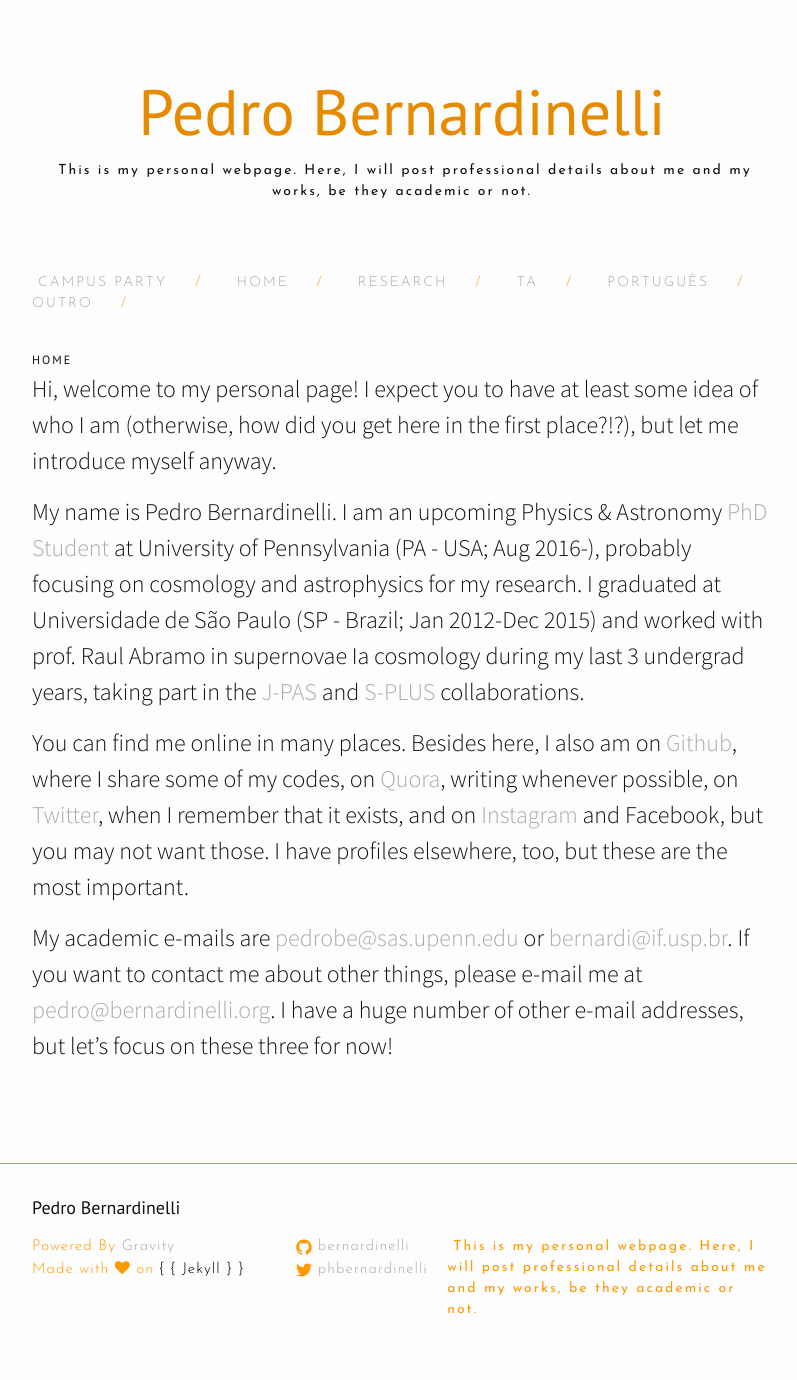
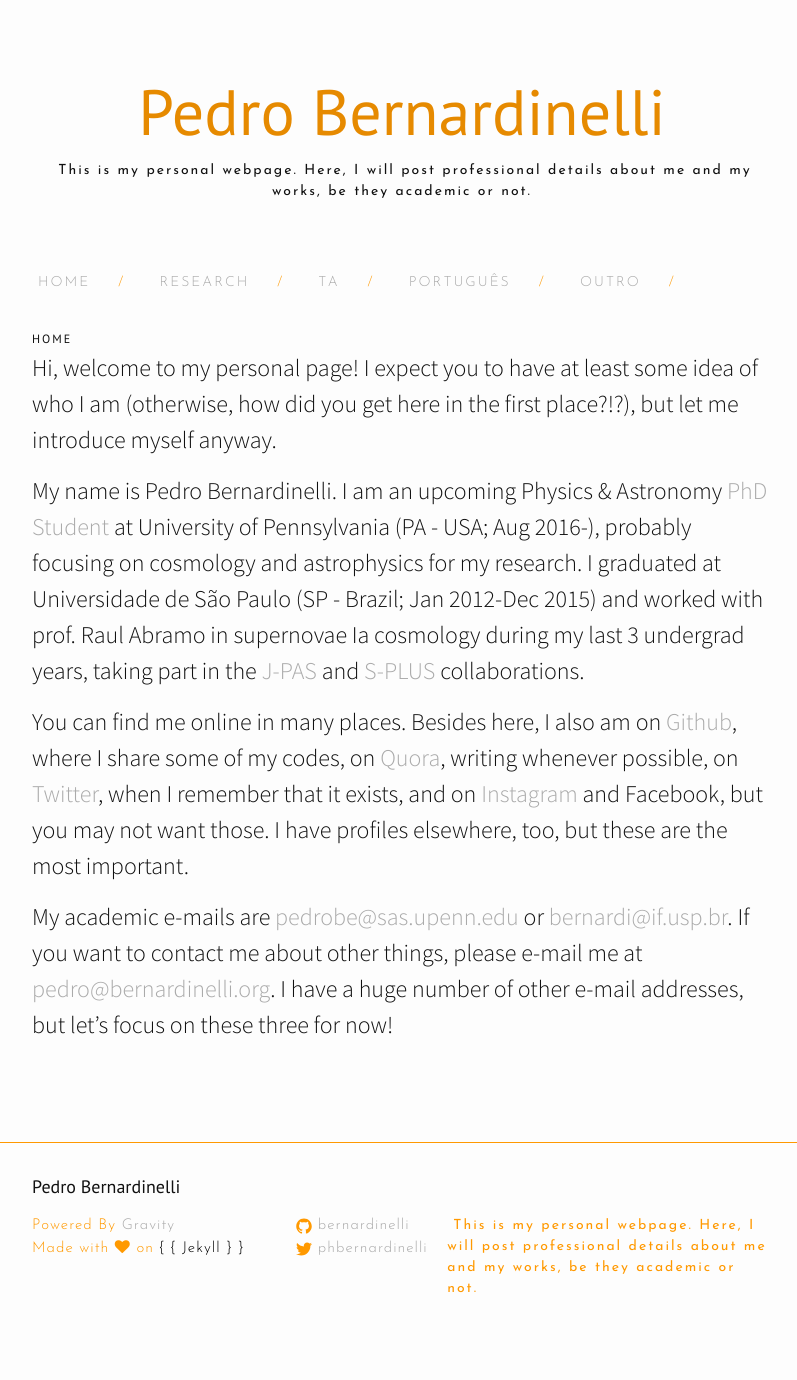
Before and after one commit to bernardinelli/bernardinelli.github.io, a Jekyll site: the page built from index.md, in a window 1280 px wide. Shown: the whole page, without its empty margins (238-1035 px from the left). Built offline with Jekyll 4.4.1, drawn with Linux system fonts in a browser that asks for light colours; nearby versions of some CDN libraries; after the commit the page ends 1359 px from its top, so only the background shows below that.

Commit message:
Update header.html

```diff
--- a/_includes/header.html
+++ b/_includes/header.html
@@ -8,7 +8,7 @@
 <div class="wrapper">
   <div class="trigger site-navigation">
     {% for sitePage in site.pages %}
-      {% unless page.exclude %}
+      {% unless sitePage.exclude %}
         {% if sitePage.title %}
 
            <a class="page-link" href="{{sitePage.url | prepend: site.baseurl }}">{{sitePage.title}}</a><span class="exclamationMark">/</span>
```
